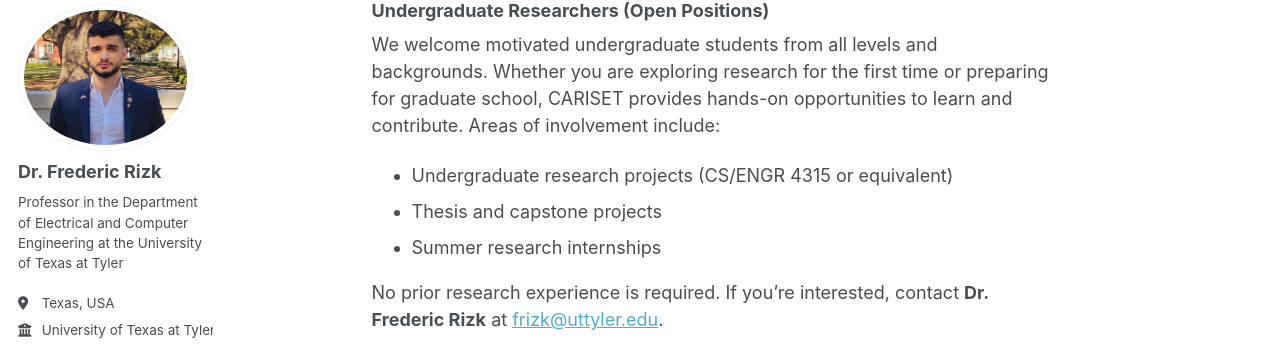
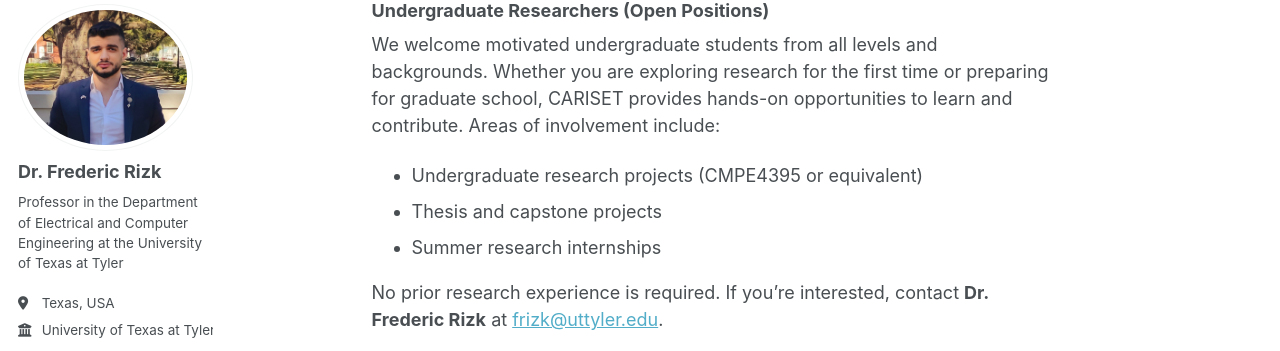
Before and after one commit to FredericRizk/CARISET.github.io, a Jekyll site: the page built from _pages/join-us.html, in a window 1280 px wide and 900 px high, scrolled down 1639 px. Shown: the part 95-446 px from the top of the window. Built offline with Jekyll 4.4.1, drawn with Linux system fonts in a browser that asks for light colours; some web fonts are replaced.

Commit message:
Update join-us.html

```diff
--- a/_pages/join-us.html
+++ b/_pages/join-us.html
@@ -80,7 +80,7 @@ excerpt: "Positions for Postdoctoral, Graduate, and Undergraduate Researchers"
       CARISET provides hands-on opportunities to learn and contribute. Areas of involvement include:
     </p>
     <ul>
-      <li>Undergraduate research projects (CS/ENGR 4315 or equivalent)</li>
+      <li>Undergraduate research projects (CMPE4395 or equivalent)</li>
       <li>Thesis and capstone projects</li>
       <li>Summer research internships</li>
     </ul>
```
